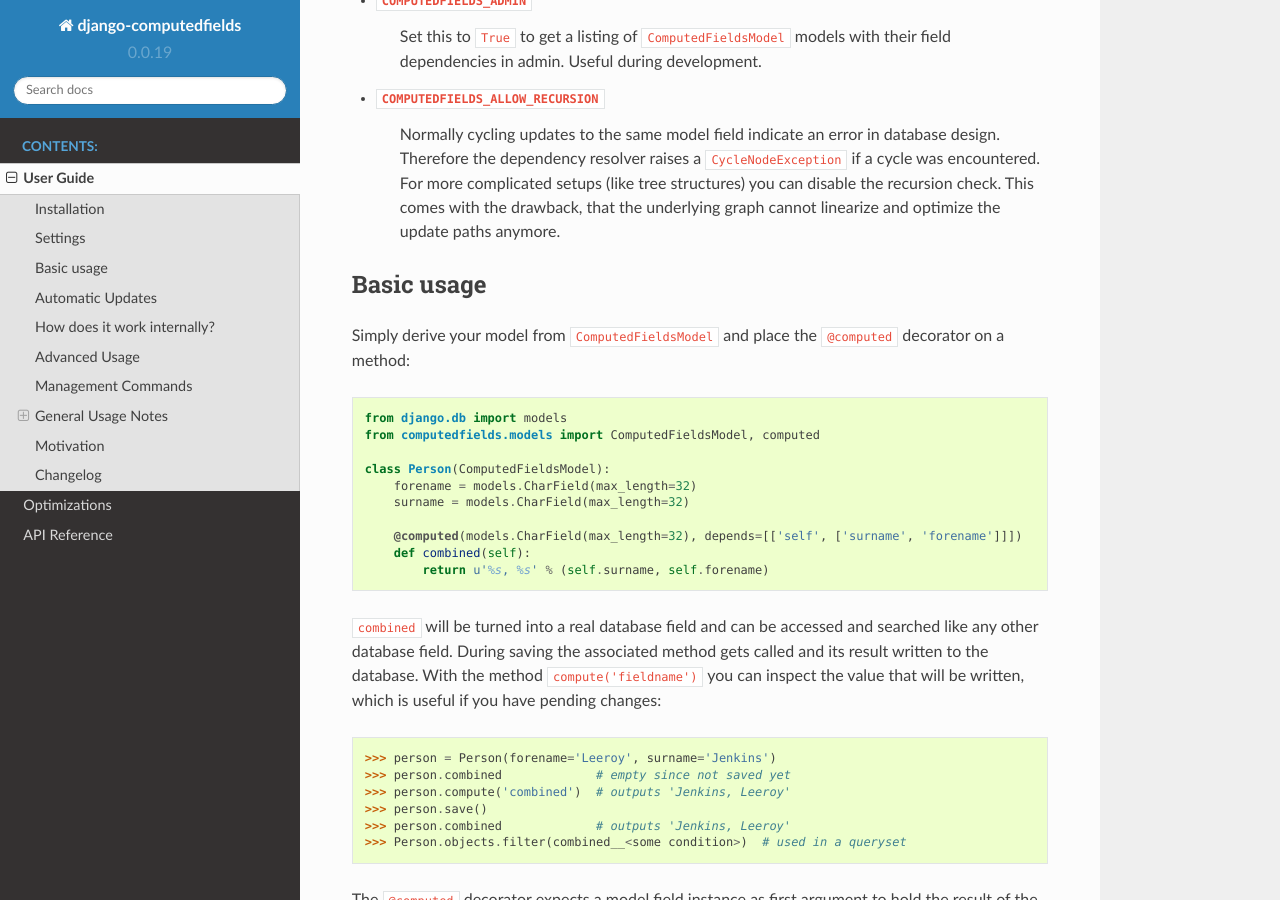
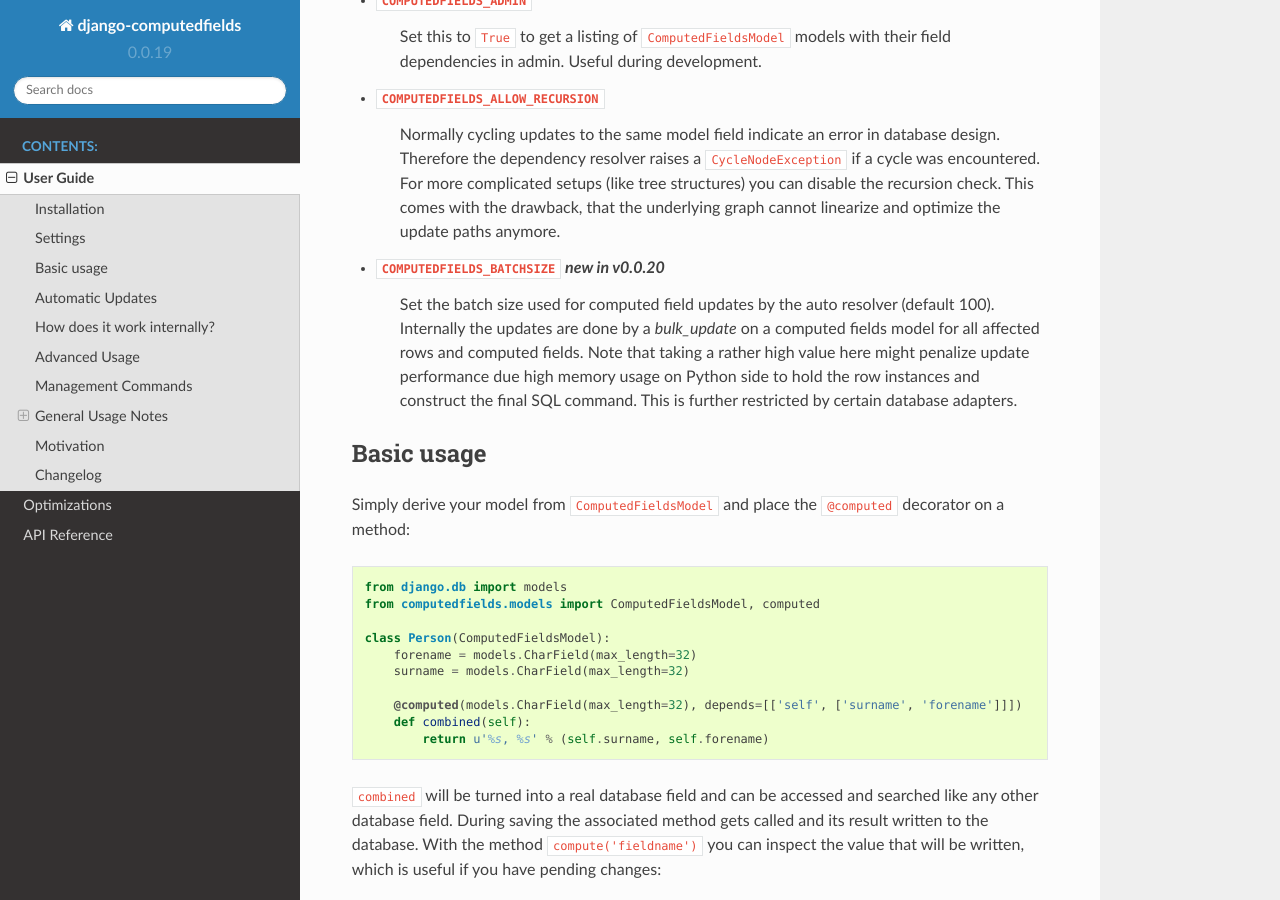
Before and after one commit to netzkolchose/django-computedfields, a Sphinx documentation site: the page built from docs/manual.rst, in a window 1280 px wide and 900 px high, scrolled down 806 px. Built offline with Sphinx 7.4.7 and the Read the Docs theme 2.0.0, drawn with Linux system fonts in a browser that asks for light colours; the version number is read from the project's files by our own code.

Commit message:
make batchsize configurable

```diff
--- a/docs/manual.rst
+++ b/docs/manual.rst
@@ -46,6 +46,12 @@ The module respects optional settings in settings.py:
     recursion check. This comes with the drawback, that the underlying graph cannot
     linearize and optimize the update paths anymore.
 
+- ``COMPUTEDFIELDS_BATCHSIZE`` `new in v0.0.20`
+    Set the batch size used for computed field updates by the auto resolver (default 100).
+    Internally the updates are done by a `bulk_update` on a computed fields model for all
+    affected rows and computed fields. Note that taking a rather high value here might
+    penalize update performance due high memory usage on Python side to hold the row instances
+    and construct the final SQL command. This is further restricted by certain database adapters.
 
 Basic usage
 -----------
```
Also changed, not shown: 1 other file.
